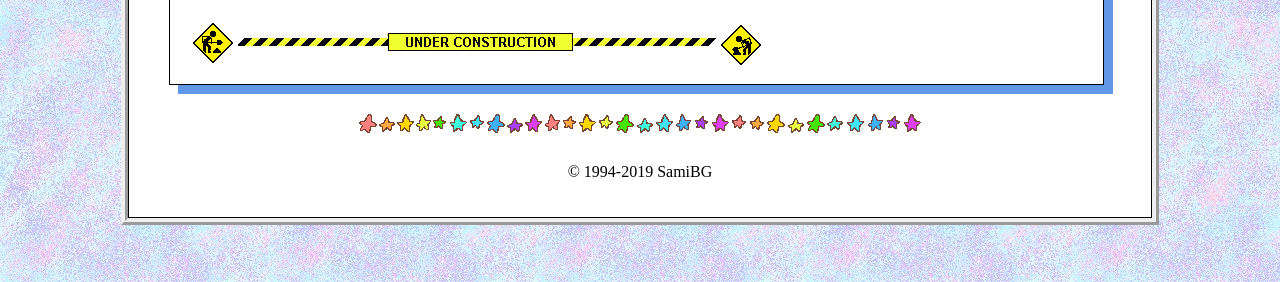
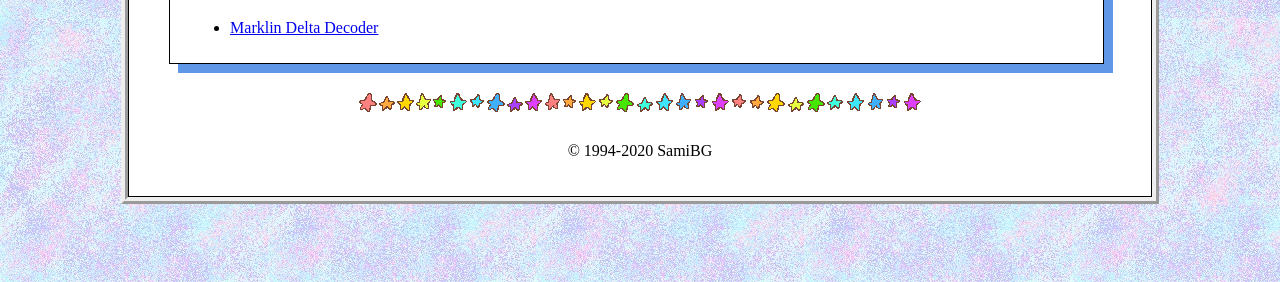
Before and after one commit to SamiBG/samibg.github.io, a plain HTML site: page index.html in a window 1280 px wide. Shown: the part 518-800 px from the top of the page. Drawn offline with Linux system fonts and the light colour scheme; a web font is replaced by a local one.

Commit message:
added js decoder

```diff
--- a/index.html
+++ b/index.html
@@ -39,13 +39,15 @@
 
                 <DIV CLASS="post-it blue big">
                     <H1><IMG SRC="/img/computer.gif" /> projects</H1>
-                    <IMG SRC="/img/under_construction_bar.gif" />
+                    <UL>
+                        <LI><A HREF="/delta-decoder-js/">Marklin Delta Decoder</a></LI>
+                    </UL>
                 </DIV>
 
                 <DIV ID="footer">
                     <CENTER>
                         <IMG CLASS="star-banner" SRC="/img/star_line.gif" />
-                        <P>&copy; 1994-2019 SamiBG</P>
+                        <P>&copy; 1994-2020 SamiBG</P>
                     </CENTER>
                 </DIV>
             </DIV>
```
